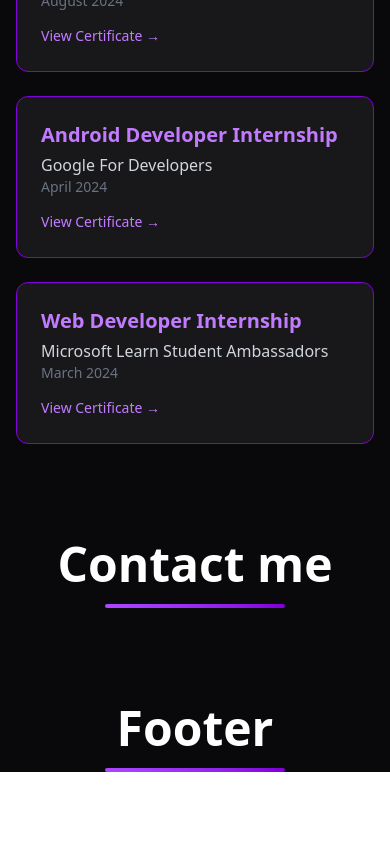
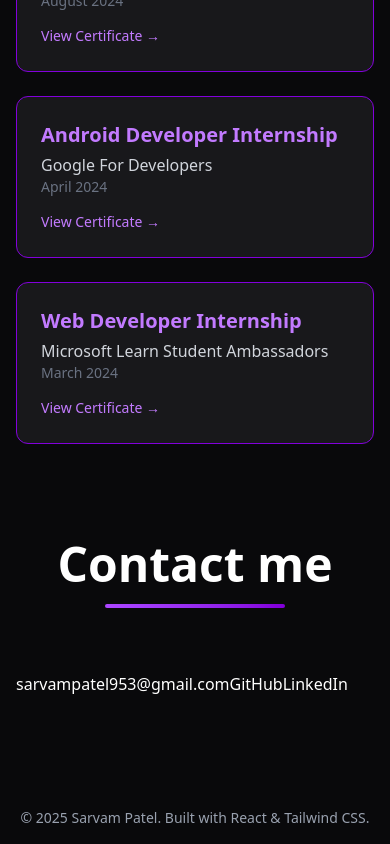
Before and after one commit to CoreTech7704/Portfoliosite, a React (Vite) app: page / in a window 390 px wide. Shown: the part 7580-8424 px from the top of the page. Built offline with nearby package versions, Linux system fonts and the light colour scheme.

Commit message:
Certification Section complete need little tweek

```diff
--- a/src/components/Certifications.jsx
+++ b/src/components/Certifications.jsx
@@ -41,7 +41,7 @@ const certifications = [
 
 const Certifications = () => {
   return (
-    <section className="max-w-6xl mx-auto px-4 md:px-20 mt-24" id="certifications">
+    <section className="max-w-7xl mx-auto px-4 md:px-20 mt-24" id="certifications">
       <div className="text-center mb-16">
         <h2 className="text-5xl font-bold mb-4">Certifications</h2>
         <div className="h-1 w-55 bg-gradient-to-r from-purple-500 to-purple-700 rounded-full mt-2 mx-auto" />
--- a/src/components/Contact.jsx
+++ b/src/components/Contact.jsx
@@ -1,9 +1,14 @@
 const Contact = () => {
   return (
     <section className="max-w-6xl mx-auto px-4 md:px-20 mt-24" id="contact">
-        <div className="text-center mb-16">
+      <div className="text-center mb-16">
         <h2 className="text-5xl font-bold mb-4">Contact me</h2>
         <div className="h-1 w-45 bg-gradient-to-r from-purple-500 to-purple-700 rounded-full mt-2 mx-auto" />
+      </div>
+      <div>
+        <a href="mailto:sarvampatel953@gmail.com">sarvampatel953@gmail.com</a>
+        <a href="https://github.com/CoreTech7704" target="_blank">GitHub</a>
+        <a href="https://linkedin.com/in/sarvam-patel" target="_blank">LinkedIn</a>
       </div>
     </section>
   );
--- a/src/components/Footer.jsx
+++ b/src/components/Footer.jsx
@@ -1,10 +1,9 @@
 const Footer = () => {
   return (
     <section className="max-w-6xl mx-auto px-4 md:px-20 mt-24" id="certifications">
-        <div className="text-center mb-16">
-        <h2 className="text-5xl font-bold mb-4">Footer</h2>
-        <div className="h-1 w-45 bg-gradient-to-r from-purple-500 to-purple-700 rounded-full mt-2 mx-auto" />
-      </div>
+      <footer className="text-center py-4 text-sm text-gray-400">
+        © {new Date().getFullYear()} Sarvam Patel. Built with React & Tailwind CSS.
+      </footer>
     </section>
   );
 };
--- a/src/components/Projects.jsx
+++ b/src/components/Projects.jsx
@@ -68,7 +68,7 @@ const ProjectCard = () => {
       </div>
 
       {/* Project List */}
-      <div className="max-w-6xl mx-auto flex flex-col gap-10 px-4 lg:px-20">
+      <div className="max-w-7xl mx-auto flex flex-col gap-10 px-4 lg:px-20">
         {projects.map((project) => (
           <div
             key={project.id}
```
